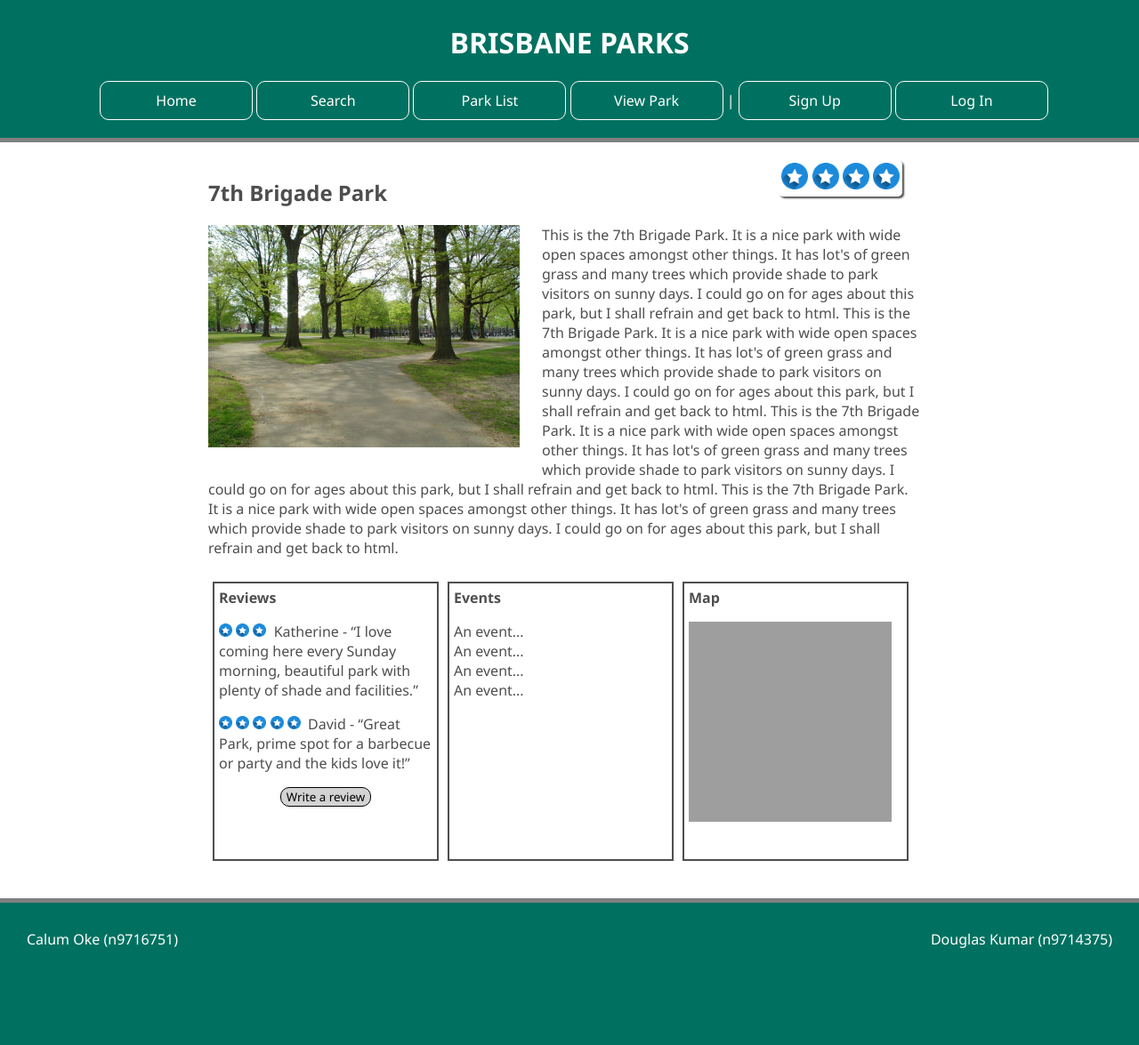
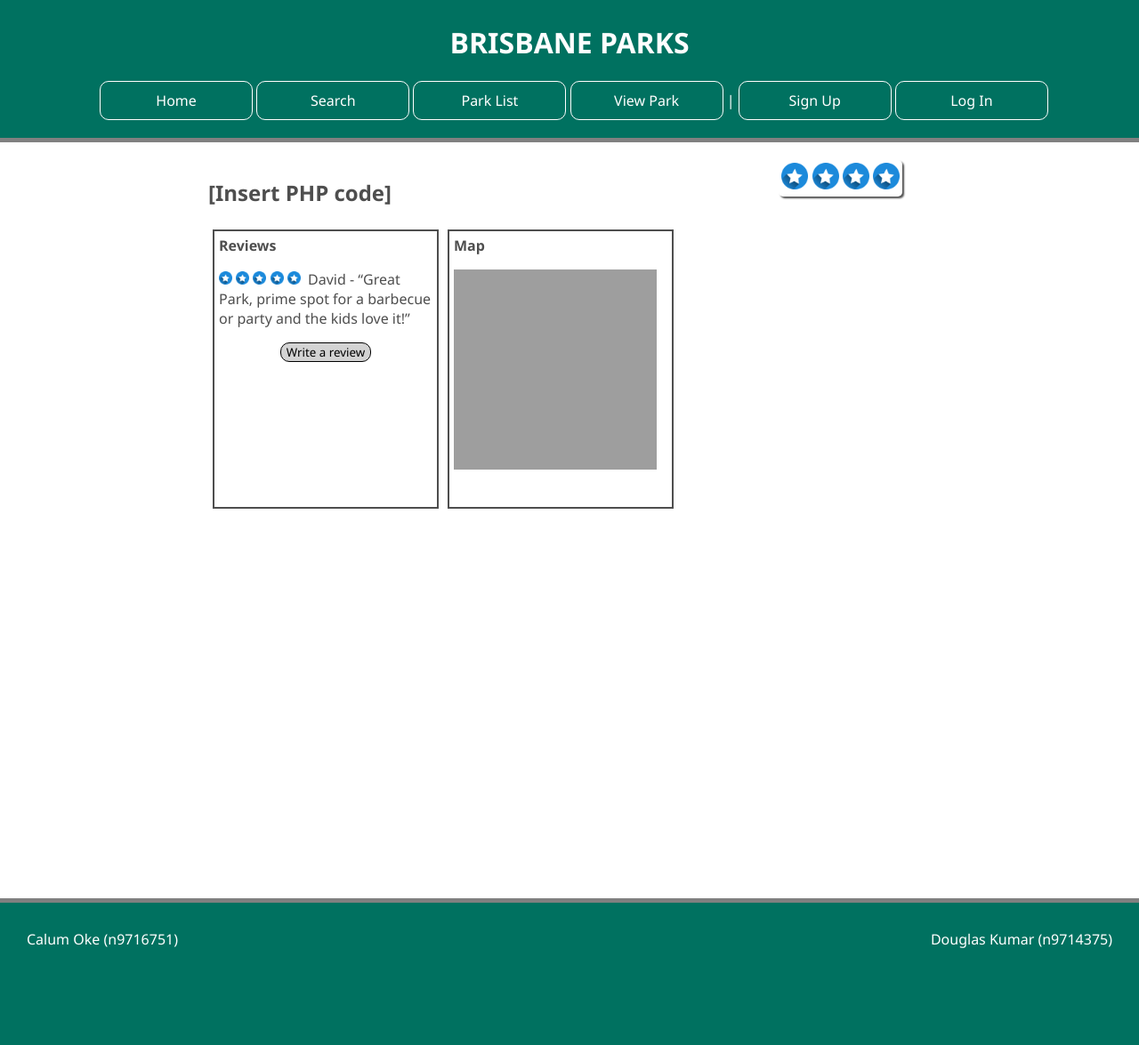
Before and after one commit to douglas-kumar/cab230project, a PHP site: page /cab230project/park.php in a window 1280 px wide. Shown: the whole page at 89% size. Run offline with PHP 8.4, Linux system fonts and the light colour scheme; a map, chart or similar area stays blank; some libraries are stand-ins or nearby versions; grey boxes are pictures that could not be loaded.

Commit message:
Updated park.php and functions.inc

```diff
--- a/includes/functions.inc
+++ b/includes/functions.inc
@@ -1,21 +1,18 @@
 <?php
+//connect to db
+$connection = mysqli_connect("localhost", "root", "", "cab230_db");
 
-	include 'init.php';
-
-	function user_exists($emailAccount){
-		$emailAccount = sanitize($emailAccount);
-		$query = mysql_query("SELECT COUNT('id') FROM 'members' WHERE 'emailAccount' = '$emailAccount'");
-
-		if (mysql_result($query, 0) == 1) {
-			return true;
-		} else {
-			return false;
-		}
-	}
-
-	function sanitize($data) {
-		return mysql_real_escape_string($data);
-	}
+// check connection
+if (mysqli_connect_errno()) {
+  echo "Failed to connect to MySQL: " . mysqli_connect_error();
+ }
 
 
+
+function get_park_name($name) {
+	global $connection;
+	$query = "SELECT name FROM items WHERE name = :name";
+
+}
+
 ?>
--- a/includes/partials/header.inc
+++ b/includes/partials/header.inc
@@ -1,4 +1,5 @@
 <?php
+	require './includes/functions.inc';
     session_start();
 ?>
 
--- a/park.php
+++ b/park.php
@@ -1,6 +1,6 @@
 <?php require './includes/partials/header.inc' ?>
 
-<h2 id="parktitle">7th Brigade Park</h2>
+<h2 id="parktitle">[Insert PHP code]</h2>
 <div id="parkrating">
     <img src="public/images/star.png">
     <img src="public/images/star.png">
@@ -8,22 +8,6 @@
     <img src="public/images/star.png">
 </div>
 
-<div class="parkcont">
-    <img class="parkimg" src="public/images/random_park.jpg"></img>
-    <div id="parkimgdesc">
-        This is the 7th Brigade Park. It is a nice park with wide open spaces amongst other things. It has lot&#39s of green grass
-        and many trees which provide shade to park visitors on sunny days. I could go on for ages about this park, but I
-        shall refrain and get back to html. This is the 7th Brigade Park. It is a nice park with wide open spaces amongst
-        other things. It has lot&#39s of green grass and many trees which provide shade to park visitors on sunny days. I
-        could go on for ages about this park, but I shall refrain and get back to html. This is the 7th Brigade Park. It
-        is a nice park with wide open spaces amongst other things. It has lot&#39s of green grass and many trees which provide
-        shade to park visitors on sunny days. I could go on for ages about this park, but I shall refrain and get back to
-        html. This is the 7th Brigade Park. It is a nice park with wide open spaces amongst other things. It has lot&#39s
-        of green grass and many trees which provide shade to park visitors on sunny days. I could go on for ages about this
-        park, but I shall refrain and get back to html.
-    </div>
-</div>
-<br />
 <div id="otherinfo">
     <div>
         <h4>
@@ -31,12 +15,6 @@
         </h4>
 
         <div class="review">
-            <p>
-                <img src="public/images/star.png">
-                <img src="public/images/star.png">
-                <img src="public/images/star.png"> &nbspKatherine - <q>I love coming here every Sunday morning,
-                        beautiful park with plenty of shade and facilities.</q>
-            </p>
             <p>
                 <img src="public/images/star.png">
                 <img src="public/images/star.png">
@@ -48,18 +26,13 @@
             <p>
                 <input id="writebutton" type="button" value="Write a review" onclick="openReview()">
             </p>
-
+			<!-- Post openReview() call -->
             <div id="reviewwrite">
             </div>
+
         </div>
     </div>
-    <div>
-        <h4>Events</h4>
 
-        <p>
-            An event...<br /> An event...<br /> An event...<br /> An event...<br />
-        </p>
-    </div>
     <div>
         <h4>Map</h4>
         <p>
```
Also changed, not shown: 1 other file.
